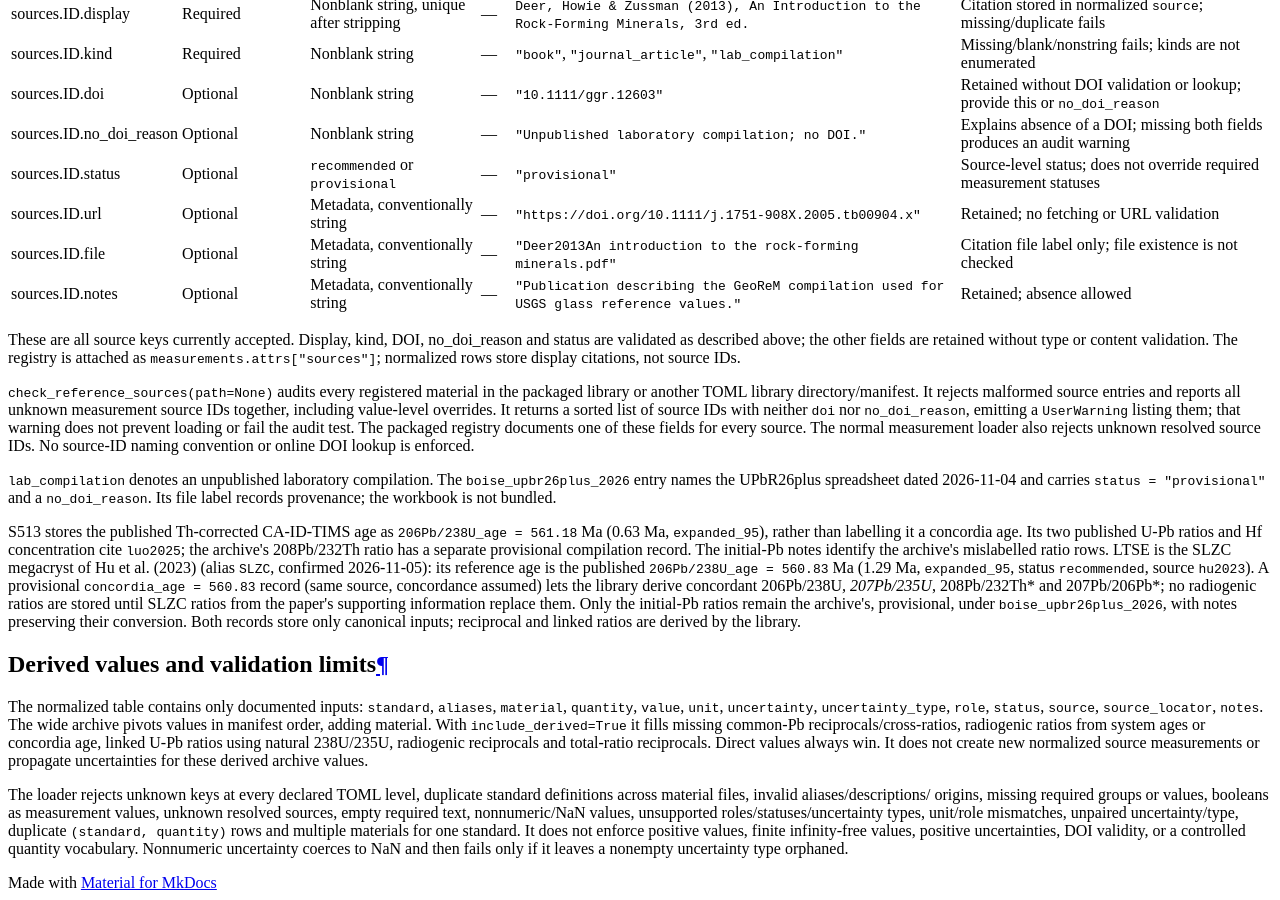
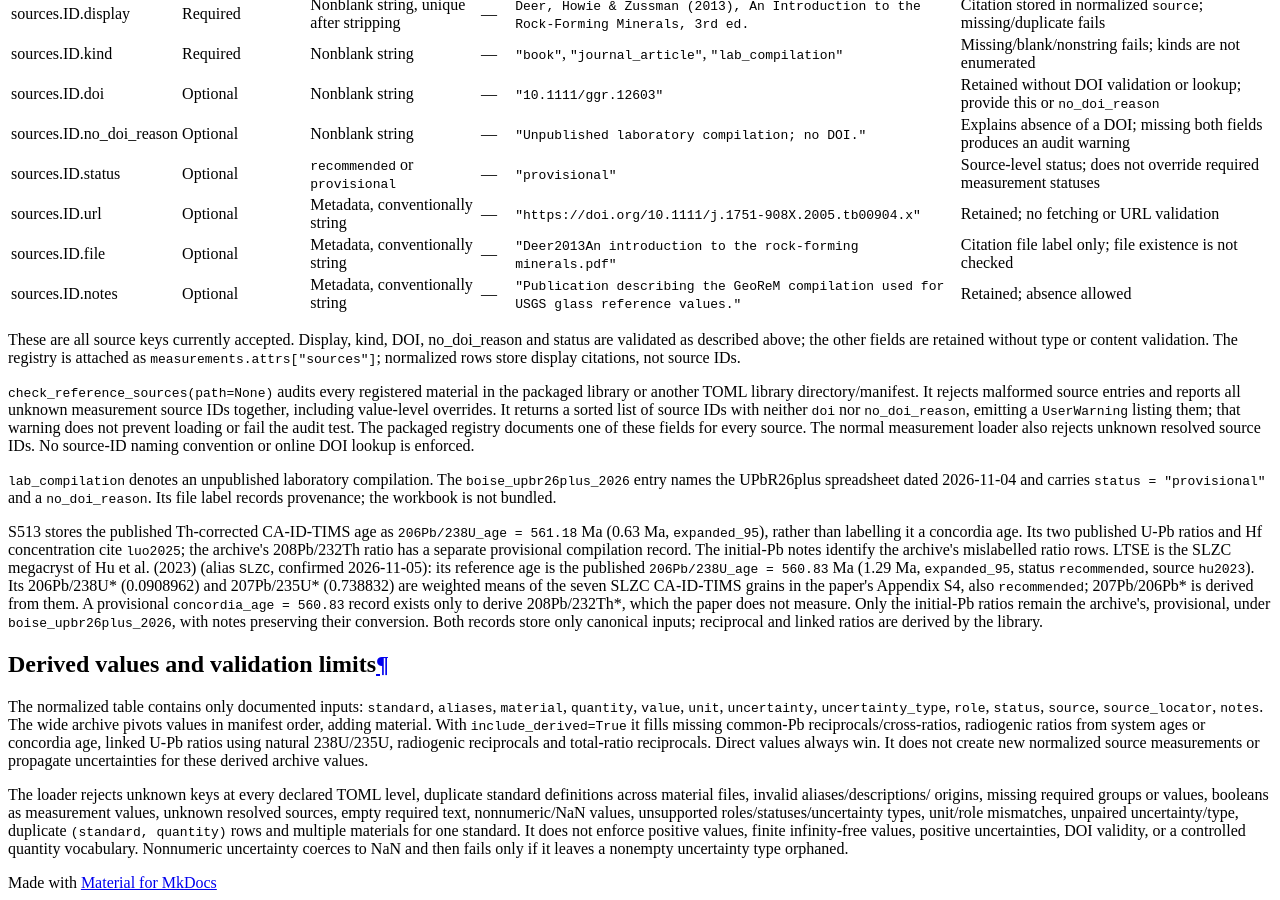
Before and after one commit to duserzym/UPbRPy, an MkDocs documentation site: the page built from docs/data-model/reference-materials.md, in a window 1280 px wide and 900 px high, scrolled down 10149 px. Built offline with MkDocs 1.6.1 and Material for MkDocs 9.7.7, drawn with Linux system fonts in a browser that asks for light colours.

Commit message:
LTSE: SLZC CA-ID-TIMS ratios from Hu et al. (2023) Appendix S4
206Pb/238U* = 0.0908962 +- 0.000031 and 207Pb/235U* = 0.738832 +-
0.00035 are inverse-variance weighted means of the seven Th-corrected
SLZC grains in the paper's supporting information (2s internal times
sqrt(MSWD); MSWD 10.3 and 8.9). The 206Pb/238U mean is 560.835 Ma,
matching the published 560.83 Ma; SLZC is slightly discordant, so the
measured 207Pb/235U replaces the concordant value derived before
(0.737302). concordia_age now only derives 208Pb/232Th*, which the
paper does not measure.

Co-Authored-By: Claude Fable 5.1 <noreply@anthropic.com>

```diff
--- a/docs/data-model/reference-materials.md
+++ b/docs/data-model/reference-materials.md
@@ -129,11 +129,12 @@ compilation record. The initial-Pb notes identify the archive's mislabelled
 ratio rows. LTSE is the SLZC megacryst of Hu et al. (2023) (alias `SLZC`,
 confirmed 2026-11-05): its reference age is the published
 `206Pb/238U_age = 560.83` Ma (1.29 Ma, `expanded_95`, status `recommended`,
-source `hu2023`). A provisional `concordia_age = 560.83` record (same
-source, concordance assumed) lets the library derive concordant
-206Pb/238U*, 207Pb/235U*, 208Pb/232Th* and 207Pb/206Pb*; no radiogenic
-ratios are stored until SLZC ratios from the paper's supporting information
-replace them. Only the initial-Pb ratios remain the archive's, provisional,
+source `hu2023`). Its 206Pb/238U* (0.0908962) and 207Pb/235U* (0.738832)
+are weighted means of the seven SLZC CA-ID-TIMS grains in the paper's
+Appendix S4, also `recommended`; 207Pb/206Pb* is derived from them. A
+provisional `concordia_age = 560.83` record exists only to derive
+208Pb/232Th*, which the paper does not measure. Only the initial-Pb ratios
+remain the archive's, provisional,
 under `boise_upbr26plus_2026`, with notes preserving their conversion. Both
 records store only canonical inputs;
 reciprocal and linked ratios are derived by the library.
```
Also changed, not shown: 2 other files.
